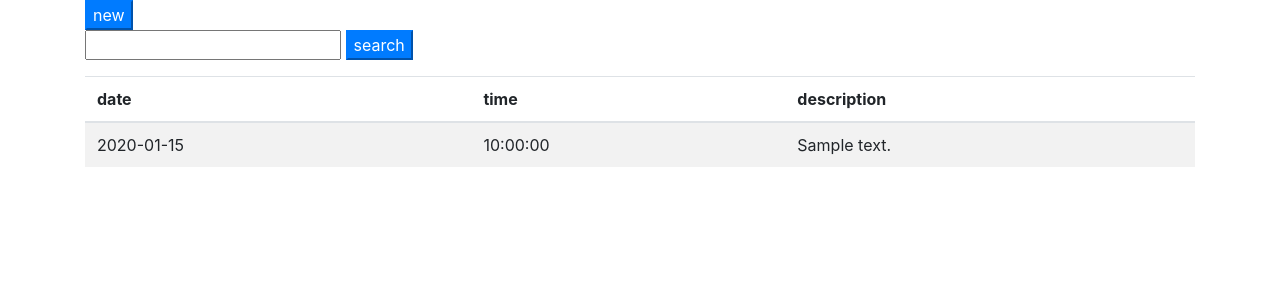
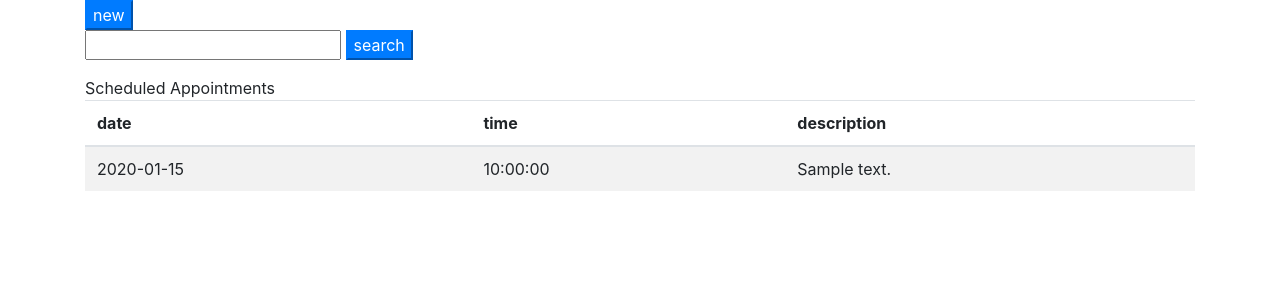
Before and after one commit to ikanreed/appointmentexample, a Django app: page / in a window 1280 px wide. Shown: the top 300 px of the page. Run offline with Django 3.2, Linux system fonts and the light colour scheme; tables that the repository leaves empty hold one stand-in row (values such as "Sample post"); some libraries are stand-ins or nearby versions.

Commit message:
gotta see how some basic style helped

```diff
--- a/appointmentexample/appointments/templates/appointments.html
+++ b/appointmentexample/appointments/templates/appointments.html
@@ -89,6 +89,11 @@ $(function(){
       <input type="text" id="searchtext" />
       <button class="btn-primary" id="searchbutton">search</button>
       </p>
+      <div class="panel panel-default">
+        <div class="panel-heading">
+          Scheduled Appointments
+        </div>
+        <div class="panel-body">
           <table id="outputtable" class="table table-striped" >
             <thead>
               <tr>
@@ -101,5 +106,7 @@ $(function(){
             </tbody>
           </table>
       </div>
+      </div>
+    </div>
   </body>
 </html>
```
Lines whose indentation alone changed are shown as unchanged.
